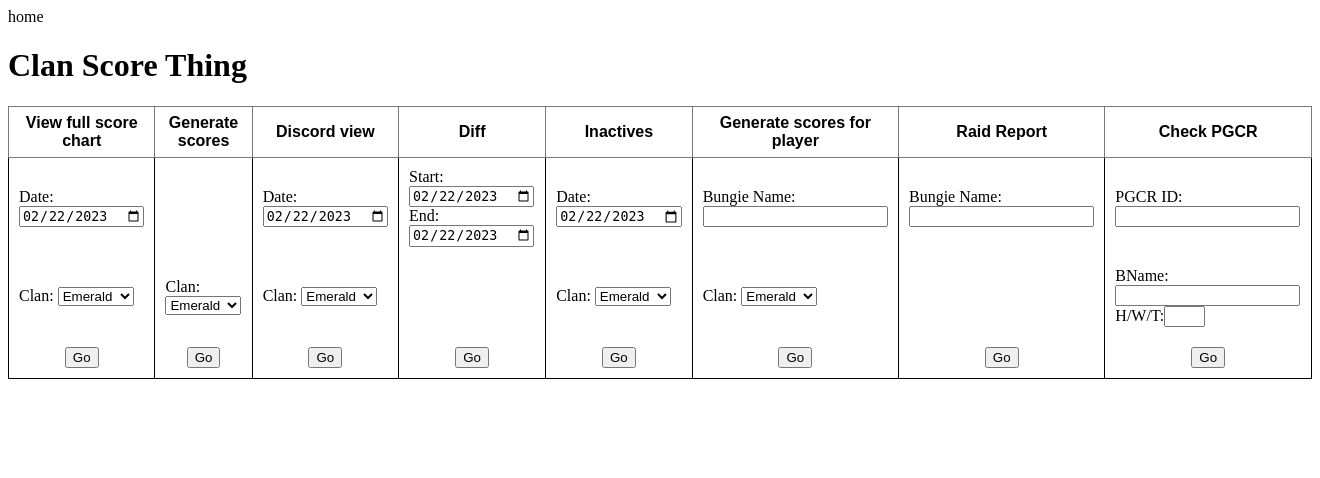
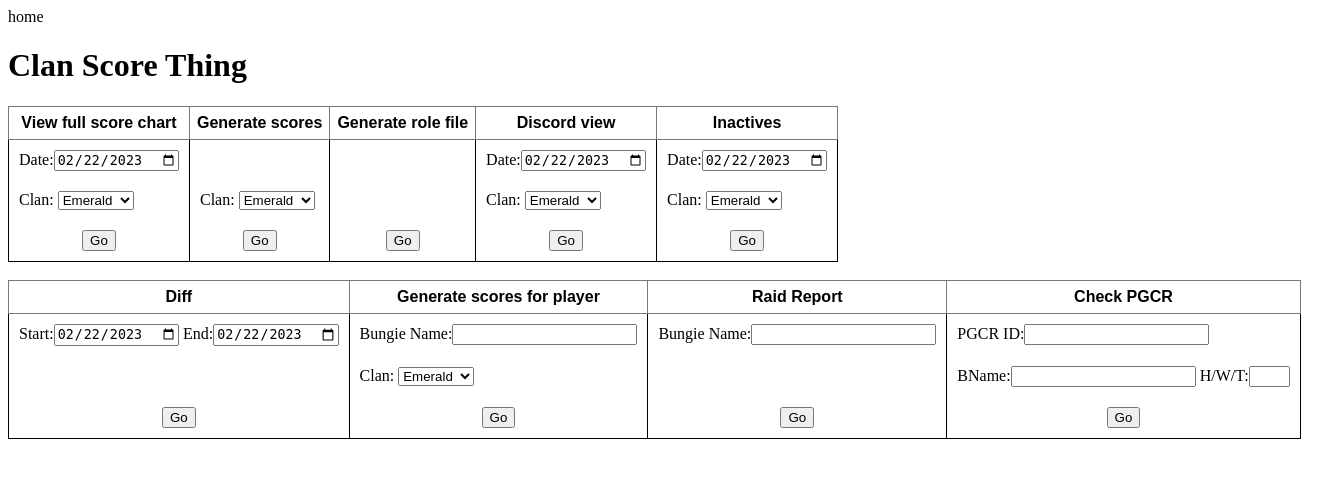
Before and after one commit to AznPwnage/obwsClanBot, a Flask app: page / in a window 1320 px wide. Shown: the top 478 px of the page. Run offline with Flask 2, Linux system fonts and the light colour scheme.

Commit message:
Add stubbed generate role file option to front-end

```diff
--- a/flaskr/dashboard.py
+++ b/flaskr/dashboard.py
@@ -44,6 +44,11 @@ def generate_scores():
     else:
         score_gen.generate_scores_for_clan(clan_name)
         return redirect(url_for('dashboard.clan_view', clan_name=clan_name, selected_date=selected_date))
+
+
+@dashboard.route('/roles')
+def generate_role_file():
+    return render_template('dashboard/index.html')
 
 
 @dashboard.route('/discord')
--- a/flaskr/templates/dashboard/index.html
+++ b/flaskr/templates/dashboard/index.html
@@ -10,12 +10,9 @@
     <thead>
     <th>View full score chart</th>
     <th>Generate scores</th>
+    <th>Generate role file</th>
     <th>Discord view</th>
-    <th>Diff</th>
     <th>Inactives</th>
-    <th>Generate scores for player</th>
-    <th>Raid Report</th>
-    <th>Check PGCR</th>
     </thead>
     <tbody>
     <tr>
@@ -23,24 +20,12 @@
             Date:<input type="date" id="clanView_datePick">
         </td>
         <td></td>
+        <td></td>
         <td>
             Date:<input type="date" id="discordView_datePick">
         </td>
         <td>
-            Start:<input type="date" id="diffView_startDatePick">
-            End:<input type="date" id="diffView_endDatePick">
-        </td>
-        <td>
             Date:<input type="date" id="inactiveView_datePick">
-        </td>
-        <td>
-            Bungie Name:<input type="text" id="generateSingle_textField">
-        </td>
-        <td>
-            Bungie Name:<input type="text" id="raidReport_textField">
-        </td>
-        <td>
-            PGCR ID:<input type="text" id="checkRaid_pgcrId_textField">
         </td>
     </tr>
     <tr>
@@ -72,6 +57,7 @@
             <option value="All">All</option>
         </select>
         </td>
+        <td></td>
         <td>
             Clan: <select id="discordView_clanPick">
             <option value="Emerald">Emerald</option>
@@ -86,8 +72,6 @@
         </select>
         </td>
         <td>
-        </td>
-        <td>
             Clan: <select id="inactiveView_clanPick">
             <option value="Emerald">Emerald</option>
             <option value="Jade">Jade</option>
@@ -100,6 +84,53 @@
             <option value="Diamond">Diamond</option>
             <option value="All">All</option>
         </select>
+        </td>
+    </tr>
+    <tr>
+        <td class="bottomCell">
+            <input id="clanView_btn" type="button" value="Go"/>
+        </td>
+        <td class="bottomCell">
+            <input id="generateScores_btn" type="button" value="Go"/>
+        </td>
+        <td class="bottomCell">
+            <input id="generateRoleFile_btn" type="button" value="Go"/>
+        </td>
+        <td class="bottomCell">
+            <input id="discordView_btn" type="button" value="Go"/>
+        </td>
+        <td class="bottomCell">
+            <input id="inactiveView_btn" type="button" value="Go"/>
+        </td>
+    </tr>
+    </tbody>
+</table>
+<br/>
+<table class="indexTable">
+    <thead>
+    <th>Diff</th>
+    <th>Generate scores for player</th>
+    <th>Raid Report</th>
+    <th>Check PGCR</th>
+    </thead>
+    <tbody>
+    <tr>
+        <td>
+            Start:<input type="date" id="diffView_startDatePick">
+            End:<input type="date" id="diffView_endDatePick">
+        </td>
+        <td>
+            Bungie Name:<input type="text" id="generateSingle_textField">
+        </td>
+        <td>
+            Bungie Name:<input type="text" id="raidReport_textField">
+        </td>
+        <td>
+            PGCR ID:<input type="text" id="checkRaid_pgcrId_textField">
+        </td>
+    </tr>
+    <tr>
+        <td>
         </td>
         <td>
             Clan: <select id="generateSingle_clanPick">
@@ -122,19 +153,7 @@
     </tr>
     <tr>
         <td class="bottomCell">
-            <input id="clanView_btn" type="button" value="Go"/>
-        </td>
-        <td class="bottomCell">
-            <input id="generateScores_btn" type="button" value="Go"/>
-        </td>
-        <td class="bottomCell">
-            <input id="discordView_btn" type="button" value="Go"/>
-        </td>
-        <td class="bottomCell">
             <input id="diffView_btn" type="button" value="Go"/>
-        </td>
-        <td class="bottomCell">
-            <input id="inactiveView_btn" type="button" value="Go"/>
         </td>
         <td class="bottomCell">
             <input id="generateSingle_btn" type="button" value="Go"/>
@@ -170,6 +189,15 @@ $('#generateScores_btn').click( function(e){
     var url = "{{ url_for('dashboard.generate_scores', clan_name='selectedClan', selected_date='selectedDate') }}"
             .replace("selectedClan", selectedClan)
             .replace("selectedDate", new Date().toISOString().slice(0,10))
+            .replaceAll("amp;", "");
+    window.location.href = url;
+});
+</script>
+<script>
+$('#generateRoleFile_btn').click( function(e){
+    e.preventDefault();
+    disableBtn();
+    var url = "{{ url_for('dashboard.generate_role_file') }}"
             .replaceAll("amp;", "");
     window.location.href = url;
 });
```
